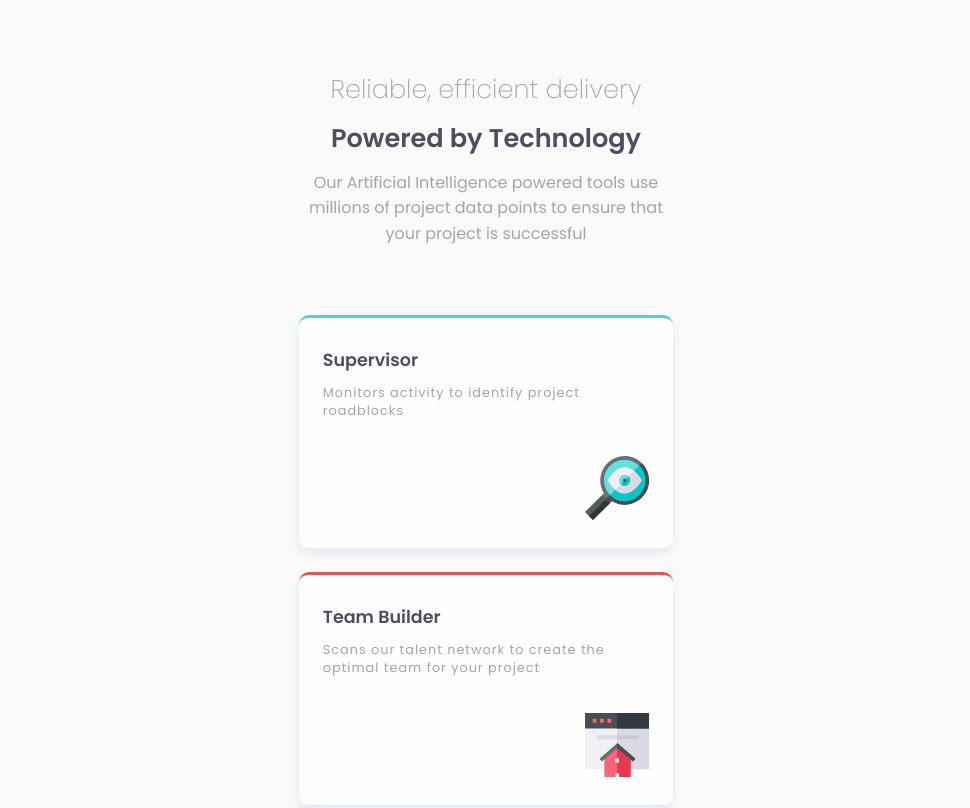
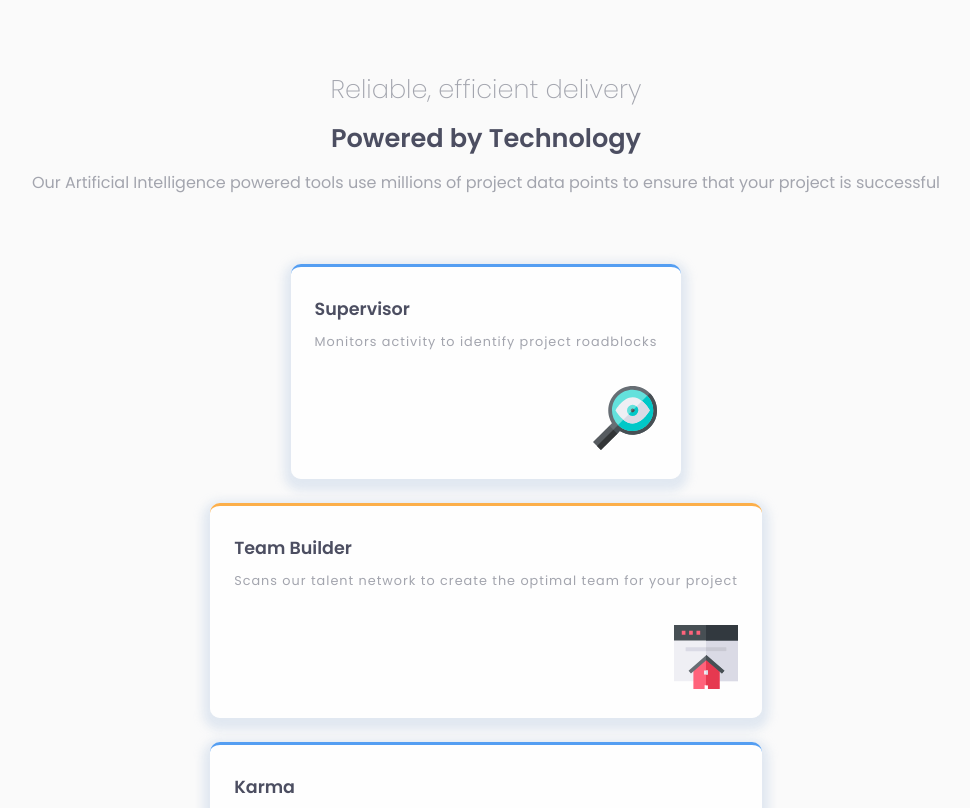
Before and after one commit to mgkh286/four-card-feature-section-master, a plain HTML site: page index.html in a window 1280 px wide. Shown: the top 808 px of the page, without its empty margins (154-1124 px from the left). Drawn offline with Linux system fonts and the light colour scheme.

Commit message:
add flex to card

```diff
--- a/index.html
+++ b/index.html
@@ -28,6 +28,7 @@
       <!-- cards section  -->
       <main class="cards">
         <!-- card-1  -->
+        <div class="card-1">
           <section class="card">
             <h3>Supervisor</h3>
             <p>Monitors activity to identify project roadblocks</p>
@@ -35,11 +36,14 @@
               <img src="./images/icon-supervisor.svg" alt="Supervisor" />
             </div>
           </section>
+        </div>
         <!-- card-2  -->
+        <div class="card-2">
           <section class="card">
             <h3>Team Builder</h3>
             <p>
-            Scans our talent network to create the optimal team for your project
+              Scans our talent network to create the optimal team for your
+              project
             </p>
             <div class="icon">
               <img src="./images/icon-team-builder.svg" alt="Team Builder" />
@@ -53,7 +57,9 @@
               <img src="./images/icon-karma.svg" alt="Karma" />
             </div>
           </section>
+        </div>
         <!-- card-4  -->
+        <div class="card-3">
           <section class="card">
             <h3>Calculator</h3>
             <p>
@@ -63,6 +69,7 @@
               <img src="./images/icon-calculator.svg" alt="Calculator" />
             </div>
           </section>
+        </div>
       </main>
     </section>
   </body>
--- a/style.css
+++ b/style.css
@@ -46,13 +46,17 @@ body {
 }
 
 .container {
-  width: 23.4rem;
-  padding: auto 0.9rem auto 0.9rem;
+  /* width: 23.4rem; */
+  /* padding: auto 0.9rem auto 0.9rem; */
 }
 
 /* header styling  */
 .desc {
   padding-top: 4.3rem;
+  display: flex;
+  justify-content: center;
+  align-items: center;
+  flex-direction: column;
   text-align: center;
   line-height: 1.6;
 }
@@ -75,25 +79,38 @@ body {
   color: var(--Grayish-Blue);
   font-size: 1rem;
   font-weight: 400;
-  margin: 0 auto;
 }
 
 /* cards styling  */
 
 .cards {
+  display: flex;
+  justify-content: center;
+  align-items: center;
+  flex-direction: column;
+  /* flex-wrap: wrap; */
   margin-top: 4.3rem;
 }
 
 .cards .card {
   /* width: 100%; */
   /* max-width: 20.3rem; */
+  display: flex;
+  justify-content: center;
+  flex-direction: column;
   background-color: rgba(255, 255, 255, 0.827);
   padding: 1.8rem 1.5rem;
-  margin: 0 auto 1.5rem auto;
+  margin: 0 2rem 1.5rem 2rem;
   border-radius: 10px;
   border-top: 3px solid transparent;
-  box-shadow: 0px 5px 10px 0px rgba(216, 226, 238, 0.75);
+  box-shadow: 0px 5px 10px 7px rgba(216, 226, 238, 0.75);
 }
+
+/* .card-1 {
+  display: flex;
+  justify-content: center;
+  align-items: center;
+} */
 
 .cards .card:nth-last-of-type(1) {
   border-color: var(--Blue);
@@ -126,3 +143,6 @@ body {
   display: block;
   margin-left: auto;
 }
+
+@media screen and (min-width: 480px) {
+}
```
Lines whose indentation alone changed are shown as unchanged.
